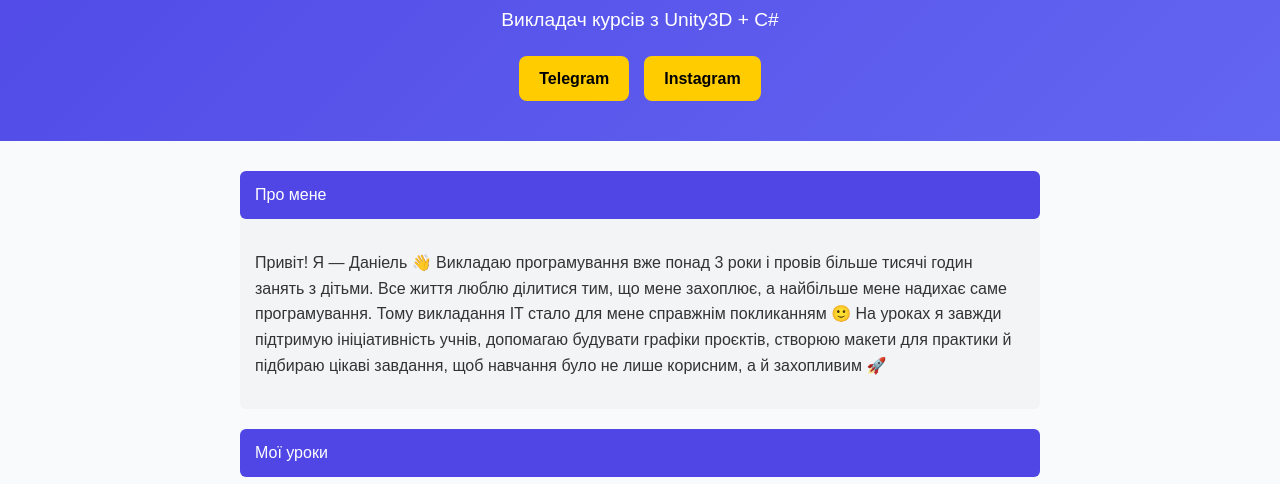
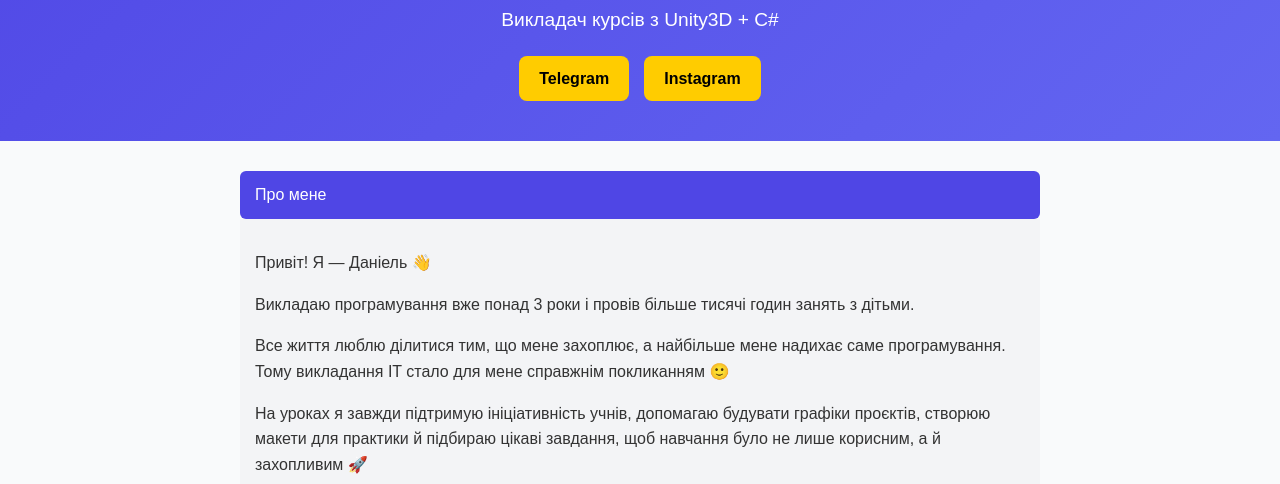
Before and after one commit to 9POIII/unity-course-site, a plain HTML site: page index.html in a window 1280 px wide. Both pictures are taken after a click on the button "Про мене". Shown: the part 286-770 px from the top of the page. Drawn offline with Linux system fonts and the light colour scheme.

Commit message:
Update index.html

```diff
--- a/index.html
+++ b/index.html
@@ -24,12 +24,12 @@
   <section class="accordion">
     <button class="accordion-btn">Про мене</button>
     <div class="accordion-content">
-      <p>Привіт! Я — Даніель 👋
-          Викладаю програмування вже понад 3 роки і провів більше тисячі годин занять з дітьми.
-
-          Все життя люблю ділитися тим, що мене захоплює, а найбільше мене надихає саме програмування. Тому викладання IT стало для мене справжнім покликанням 🙂
-
-          На уроках я завжди підтримую ініціативність учнів, допомагаю будувати графіки проєктів, створюю макети для практики й підбираю цікаві завдання, щоб навчання було не лише корисним, а й захопливим 🚀</p>
+      <section>
+  <p>Привіт! Я — Даніель 👋</p>
+  <p>Викладаю програмування вже понад 3 роки і провів більше тисячі годин занять з дітьми.</p>
+  <p>Все життя люблю ділитися тим, що мене захоплює, а найбільше мене надихає саме програмування. Тому викладання IT стало для мене справжнім покликанням 🙂</p>
+  <p>На уроках я завжди підтримую ініціативність учнів, допомагаю будувати графіки проєктів, створюю макети для практики й підбираю цікаві завдання, щоб навчання було не лише корисним, а й захопливим 🚀</p>
+</section>
     </div>
 
     <button class="accordion-btn">Мої уроки</button>
```
